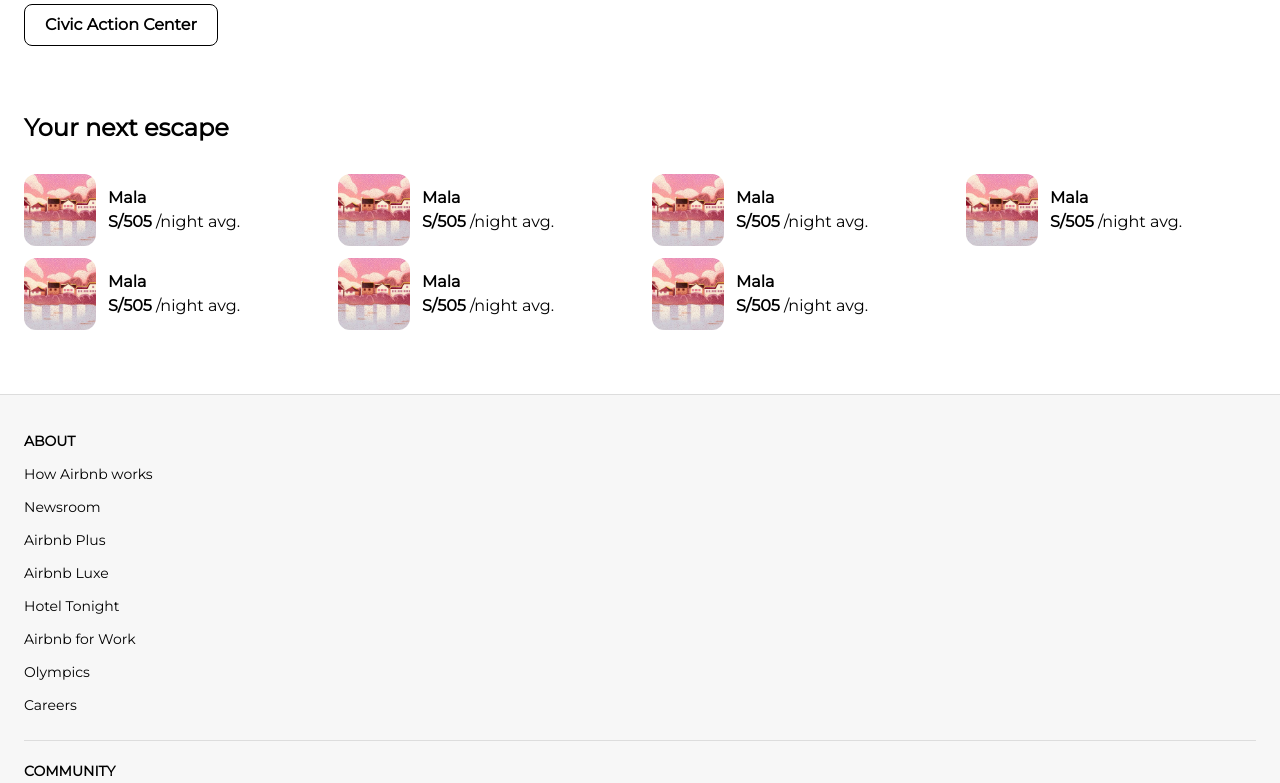
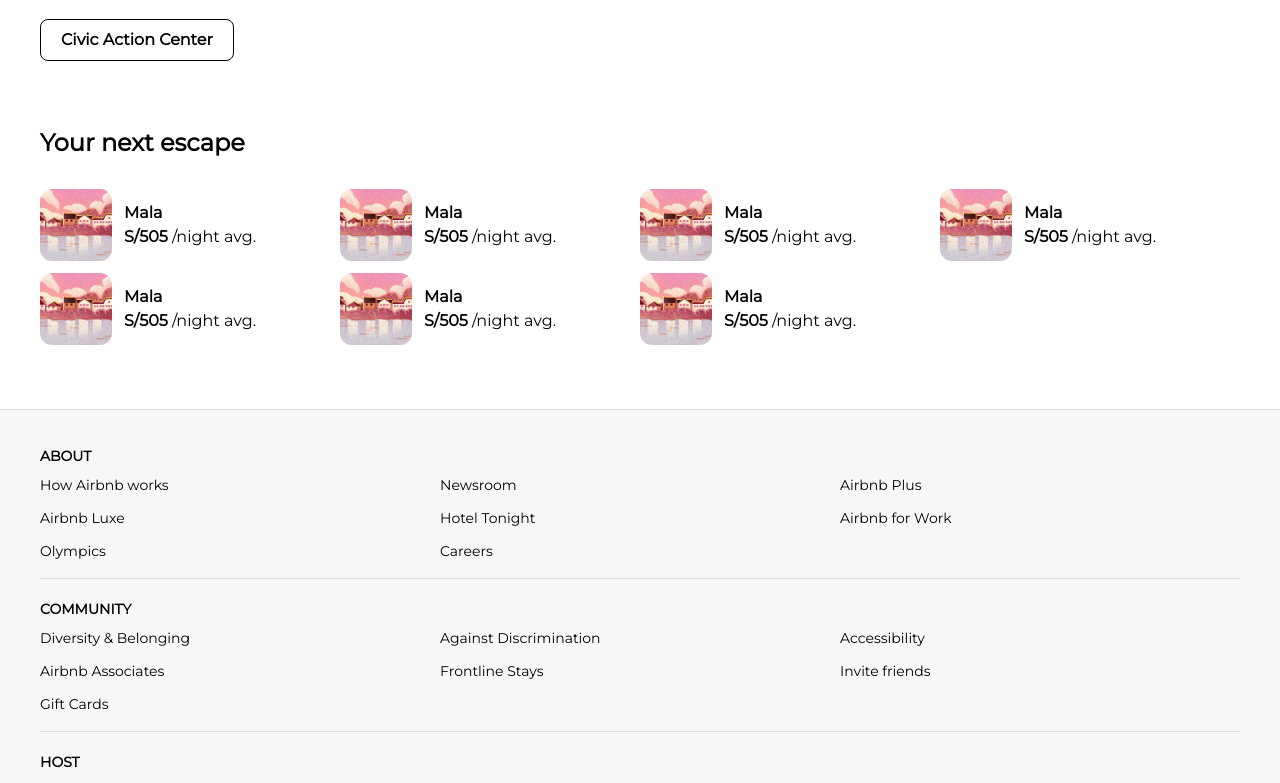
Before and after one commit to FiorellaEffio/acklenavenue-app, a Vue app: page / in a window 1280 px wide. Shown: the part 2000-2783 px from the top of the page. Built offline with nearby package versions, Linux system fonts and the light colour scheme; no server answers; the database is empty.

Commit message:
[ADD] Firebase config

```diff
--- a/package.json
+++ b/package.json
@@ -9,6 +9,7 @@
   },
   "dependencies": {
     "core-js": "^3.6.5",
+    "firebase": "^7.24.0",
     "tailwindcss": "^1.9.5",
     "vue": "^2.6.11",
     "vue-router": "^3.2.0",
--- a/src/App.vue
+++ b/src/App.vue
@@ -1,5 +1,7 @@
 <template>
   <div id="app" class="bg-blue-500">
+    <button @click="toogleMe">toogle me</button>
+    <p>{{ isTrueApp }}</p>
     <!-- <div id="nav"> -->
       <!-- <router-link to="/">Home</router-link> | -->
       <!-- <router-link to="/about">About</router-link> -->
@@ -7,6 +9,25 @@
     <router-view/>
   </div>
 </template>
+<script>
+export default {
+  name: 'App',
+  computed: {
+    isTrueApp() {
+      return this.$store.getters.isTrue;
+    },
+  },
+  methods: {
+    toogleMe() {
+      this.$store.dispatch('toogle');
+    },
+  },
+  created() {
+    this.$store.dispatch('getFirebaseDatabase');
+  },
+};
+</script>
+
 <style>
 @import url('https://fonts.googleapis.com/css2?family=Montserrat&display=swap');
 /* @import url('https://fonts.googleapis.com/css2?family=Montserrat:wght@300&display=swap'); */
--- /dev/null
+++ b/src/firebase.js
@@ -0,0 +1,23 @@
+import firebase from 'firebase';
+// import firebase from 'firebase/app';
+// import auth from 'firebase/auth'
+// import firestore from 'firebase/firestore'
+
+const firebaseConfig = {
+  apiKey: 'AIzaSyB703V0MEHXxOvY7kUFMaF9SEfuzcxaPrk',
+  authDomain: 'acklenavenue-app.firebaseapp.com',
+  databaseURL: 'https://acklenavenue-app.firebaseio.com',
+  projectId: 'acklenavenue-app',
+  storageBucket: 'acklenavenue-app.appspot.com',
+  messagingSenderId: '1029775235748',
+  appId: '1:1029775235748:web:4c9587a856ea2df7682431',
+  measurementId: 'G-2WCNNVHK11',
+};
+
+firebase.initializeApp(firebaseConfig);
+
+// firebaseApp.firestore().settings({ timestampsInSnapshots: true });
+
+export default {
+  database: firebase.database(),
+};
--- a/src/store/index.js
+++ b/src/store/index.js
@@ -1,14 +1,32 @@
 import Vue from 'vue';
 import Vuex from 'vuex';
+import firebase from '../firebase';
 
 Vue.use(Vuex);
+Vue.use(firebase);
 
 export default new Vuex.Store({
   state: {
+    isTrue: true,
+  },
+  getters: {
+    isTrueFunction(state) {
+      return state.isTrue;
+    },
   },
   mutations: {
+    toogle(state, bool) {
+      state.isTrue = bool;
+    },
   },
   actions: {
+    getFirebaseDatabase(context) {
+      firebase.database.ref('settings/setting').on('value', (snap) => {
+        console.log('toogle value firebase');
+        console.log(snap.val());
+        context.commit('toogle', snap.val());
+      });
+    },
   },
   modules: {
   },
--- a/src/views/Home.vue
+++ b/src/views/Home.vue
@@ -1,6 +1,6 @@
 <template>
   <div class="home">
-    <div class="bg-gray-100 px-6 py-4 underline">
+    <div class="bg-gray-100 px-6 md:px-10 py-4 underline">
       <p class="font-bold sm:text-base text-xs text-center underline">
         Get the latest on our COVID-19 response
       </p>
@@ -9,7 +9,7 @@
       class="bg-intro relative"
     >
       <div class="bg-image bg-cover bg-center h-fit"></div>
-      <div class="absolute px-6 py-4 top-0 w-full">
+      <div class="absolute px-6 md:px-10 py-4 top-0 w-full">
         <div class="w-full">
           <input
             class="h-12 rounded-full pl-12 focus:outline-none w-full"
@@ -30,7 +30,7 @@
         </div>
       </div>
     </div>
-    <div class="flex overflow-x-scroll py-6 px-5 max-w-screen-xl mx-auto">
+    <div class="flex overflow-x-scroll py-6 px-5 md:px-10 max-w-screen-xl mx-auto">
       <div class="carousel-card rounded-xl shadow-lg pb-4 m-2">
         <img class="rounded-t-xl" alt="Carousel 1 Image" src="img/carousel/img-1.jpg">
         <div class="px-5 pt-4">
@@ -53,7 +53,7 @@
         </div>
       </div>
     </div>
-    <div class="bg-black p-6">
+    <div class="bg-black p-6 md:px-10">
       <p class="text-white text-xl font-bold">Online Experiences: Field Trips</p>
       <p class="text-white mb-3">
         Join interactive, global adventures with inspiring, kid-friendly hosts.
@@ -114,7 +114,7 @@
         <span class="font-bold text-sm text-white">Explore all</span>
       </button>
     </div>
-    <div class="px-6 pt-8 pb-2">
+    <div class="px-6 pt-8 pb-2 md:px-10">
       <p class="text-xl font-bold">Have you made your plan to vote? Let's get #VoteReady.</p>
       <p class="opacity-75 mt-3 text-sm">
         This year more than ever, voting early is a great way to avoid lines, stay safe, and ensure
@@ -127,7 +127,7 @@
         <span class="font-bold">Civic Action Center</span>
       </button>
     </div>
-    <div class="pl-6 py-8">
+    <div class="pl-6 py-8 md:px-10">
       <p class="text-2xl font-bold">Your next escape</p>
       <div class="overflow-x-scroll py-6 max-w-screen-xl mx-auto">
         <div class="places-container flex flex-wrap">
@@ -233,48 +233,92 @@
       </div>
     </div>
     <!-- footer -->
-    <div class="bg-gray-100 px-6 py-4 border-gray-300 border-t">
-      <div class="pt-5 pb-3">
-        <p class="font-bold text-sm">ABOUT</p>
-        <a class="block hover:underline cursor-pointer text-sm my-3">How Airbnb works</a>
-        <a class="block hover:underline cursor-pointer text-sm my-3">Newsroom</a>
-        <a class="block hover:underline cursor-pointer text-sm my-3">Airbnb Plus</a>
-        <a class="block hover:underline cursor-pointer text-sm my-3">Airbnb Luxe</a>
-        <a class="block hover:underline cursor-pointer text-sm my-3">Hotel Tonight</a>
-        <a class="block hover:underline cursor-pointer text-sm my-3">Airbnb for Work</a>
-        <a class="block hover:underline cursor-pointer text-sm my-3">Olympics</a>
-        <a class="block hover:underline cursor-pointer text-sm my-3">Careers</a>
+    <div class="bg-gray-100 px-6  md:px-10 py-4 border-gray-300 border-t">
+      <div class="pt-5 pb-3 flex flex-wrap">
+        <p class="font-bold text-sm w-full">ABOUT</p>
+        <a class="hover:underline cursor-pointer text-sm mt-2 mb-1 w-full md:w-1/3">
+          How Airbnb works
+        </a>
+        <a class="hover:underline cursor-pointer text-sm mt-2 mb-1 w-full md:w-1/3">Newsroom</a>
+        <a class="hover:underline cursor-pointer text-sm mt-2 mb-1 w-full md:w-1/3">Airbnb Plus</a>
+        <a class="hover:underline cursor-pointer text-sm mt-2 mb-1 w-full md:w-1/3">Airbnb Luxe</a>
+        <a class="hover:underline cursor-pointer text-sm mt-2 mb-1 w-full md:w-1/3">
+          Hotel Tonight
+        </a>
+        <a class="hover:underline cursor-pointer text-sm mt-2 mb-1 w-full md:w-1/3">
+          Airbnb for Work
+        </a>
+        <a class="hover:underline cursor-pointer text-sm mt-2 mb-1 w-full md:w-1/3">Olympics</a>
+        <a class="hover:underline cursor-pointer text-sm mt-2 mb-1 w-full md:w-1/3">Careers</a>
       </div>
       <div class="border-gray-300 border-t"></div>
-      <div class="pt-5 pb-3">
-        <p class="font-bold text-sm">COMMUNITY</p>
-        <a class="block hover:underline cursor-pointer text-sm my-3">Diversity & Belonging</a>
-        <a class="block hover:underline cursor-pointer text-sm my-3">Against Discrimination</a>
-        <a class="block hover:underline cursor-pointer text-sm my-3">Accessibility</a>
-        <a class="block hover:underline cursor-pointer text-sm my-3">Airbnb Associates</a>
-        <a class="block hover:underline cursor-pointer text-sm my-3">Frontline Stays</a>
-        <a class="block hover:underline cursor-pointer text-sm my-3">Invite friends</a>
-        <a class="block hover:underline cursor-pointer text-sm my-3">Gift Cards</a>
+      <div class="pt-5 pb-3 flex flex-wrap">
+        <p class="font-bold text-sm w-full">COMMUNITY</p>
+        <a class="hover:underline cursor-pointer text-sm mt-2 mb-1 w-full md:w-1/3">
+          Diversity & Belonging
+        </a>
+        <a class="hover:underline cursor-pointer text-sm mt-2 mb-1 w-full md:w-1/3">
+          Against Discrimination
+        </a>
+        <a class="hover:underline cursor-pointer text-sm mt-2 mb-1 w-full md:w-1/3">
+          Accessibility
+        </a>
+        <a class="hover:underline cursor-pointer text-sm mt-2 mb-1 w-full md:w-1/3">
+          Airbnb Associates
+        </a>
+        <a class="hover:underline cursor-pointer text-sm mt-2 mb-1 w-full md:w-1/3">
+          Frontline Stays
+        </a>
+        <a class="hover:underline cursor-pointer text-sm mt-2 mb-1 w-full md:w-1/3">
+          Invite friends
+        </a>
+        <a class="hover:underline cursor-pointer text-sm mt-2 mb-1 w-full md:w-1/3">
+          Gift Cards
+        </a>
       </div>
       <div class="border-gray-300 border-t"></div>
-      <div class="pt-5 pb-3">
-        <p class="font-bold text-sm">HOST</p>
-        <a class="block hover:underline cursor-pointer text-sm my-3">Host your name</a>
-        <a class="block hover:underline cursor-pointer text-sm my-3">Host an Online Experience</a>
-        <a class="block hover:underline cursor-pointer text-sm my-3">Host an Experience</a>
-        <a class="block hover:underline cursor-pointer text-sm my-3">Responsible hosting</a>
-        <a class="block hover:underline cursor-pointer text-sm my-3">Open Homes</a>
-        <a class="block hover:underline cursor-pointer text-sm my-3">Resource Center</a>
-        <a class="block hover:underline cursor-pointer text-sm my-3">Community Center</a>
+      <div class="pt-5 pb-3 flex flex-wrap">
+        <p class="font-bold text-sm w-full">HOST</p>
+        <a class="hover:underline cursor-pointer text-sm mt-2 mb-1 w-full md:w-1/3">
+          Host your name
+        </a>
+        <a class="hover:underline cursor-pointer text-sm mt-2 mb-1 w-full md:w-1/3">
+          Host an Online Experience
+        </a>
+        <a class="hover:underline cursor-pointer text-sm mt-2 mb-1 w-full md:w-1/3">
+          Host an Experience
+        </a>
+        <a class="hover:underline cursor-pointer text-sm mt-2 mb-1 w-full md:w-1/3">
+          Responsible hosting
+        </a>
+        <a class="hover:underline cursor-pointer text-sm mt-2 mb-1 w-full md:w-1/3">
+          Open Homes
+        </a>
+        <a class="hover:underline cursor-pointer text-sm mt-2 mb-1 w-full md:w-1/3">
+          Resource Center
+        </a>
+        <a class="hover:underline cursor-pointer text-sm mt-2 mb-1 w-full md:w-1/3">
+          Community Center
+        </a>
       </div>
       <div class="border-gray-300 border-t"></div>
-      <div class="pt-5 pb-3">
-        <p class="font-bold text-sm">SUPPORT</p>
-        <a class="block hover:underline cursor-pointer text-sm my-3">Updates for COVID-19</a>
-        <a class="block hover:underline cursor-pointer text-sm my-3">Help Center</a>
-        <a class="block hover:underline cursor-pointer text-sm my-3">Cancellation options</a>
-        <a class="block hover:underline cursor-pointer text-sm my-3">Neighborhood Support</a>
-        <a class="block hover:underline cursor-pointer text-sm my-3">Trust & Safety</a>
+      <div class="pt-5 pb-3 flex flex-wrap">
+        <p class="font-bold text-sm w-full">SUPPORT</p>
+        <a class="hover:underline cursor-pointer text-sm mt-2 mb-1 w-full md:w-1/3">
+          Updates for COVID-19
+        </a>
+        <a class="hover:underline cursor-pointer text-sm mt-2 mb-1 w-full md:w-1/3">
+          Help Center
+        </a>
+        <a class="hover:underline cursor-pointer text-sm mt-2 mb-1 w-full md:w-1/3">
+          Cancellation options
+        </a>
+        <a class="hover:underline cursor-pointer text-sm mt-2 mb-1 w-full md:w-1/3">
+          Neighborhood Support
+        </a>
+        <a class="hover:underline cursor-pointer text-sm mt-2 mb-1 w-full md:w-1/3">
+          Trust & Safety
+        </a>
       </div>
       <div class="border-gray-300 border-t mb-16"></div>
     </div>
@@ -335,14 +379,16 @@
 @media (min-width: 768px) {
   .bg-image {
     background-image: url('/img/bg-intro/bg-intro-960.jpg');
-    min-height: 903px;
+    min-height: 720px;
+  }
+  .carousel-card {
+    min-width: 0;
   }
 }
 
 @media (min-width: 1024px) {
   .bg-image {
     background-image: url('/img/bg-intro/bg-intro-1200.jpg');
-    min-height: 720px;
   }
 }
 </style>
```
Also changed, not shown: 1 other file (tests, documents, lock files or other folders).
